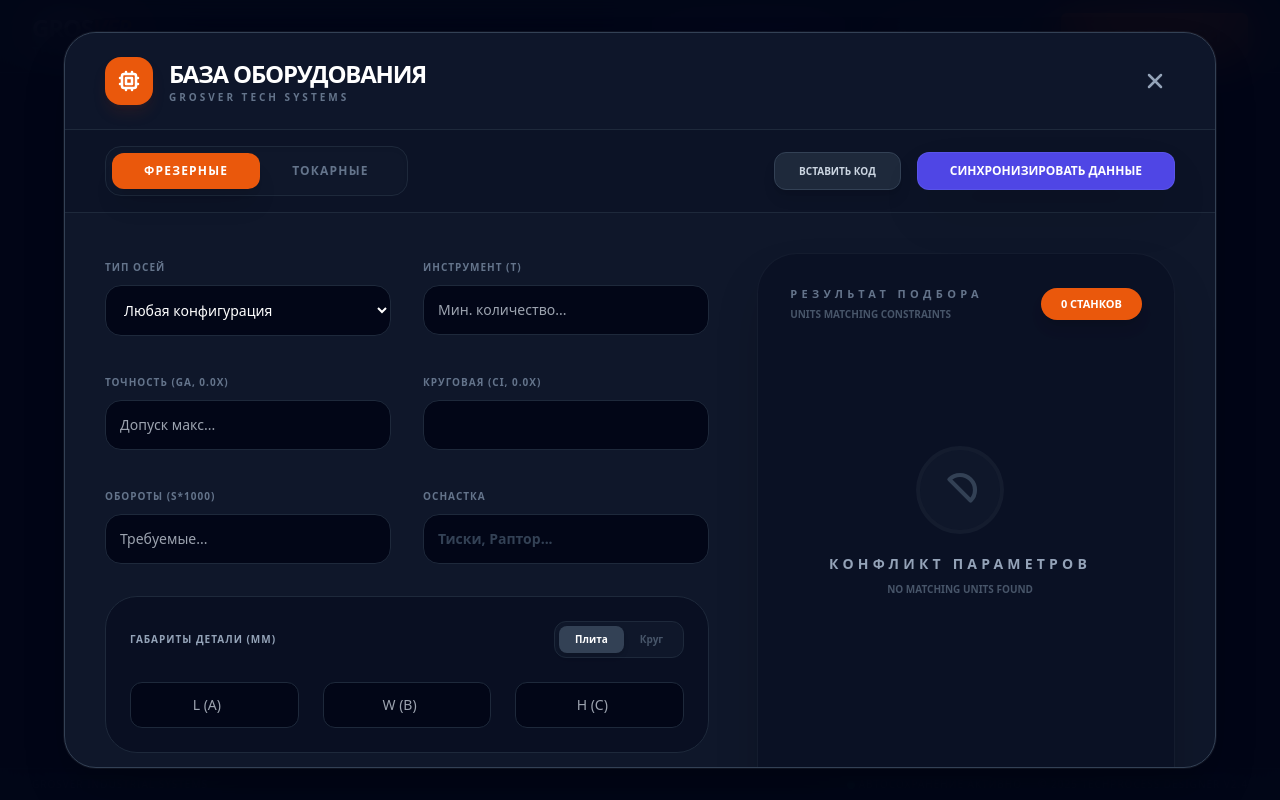
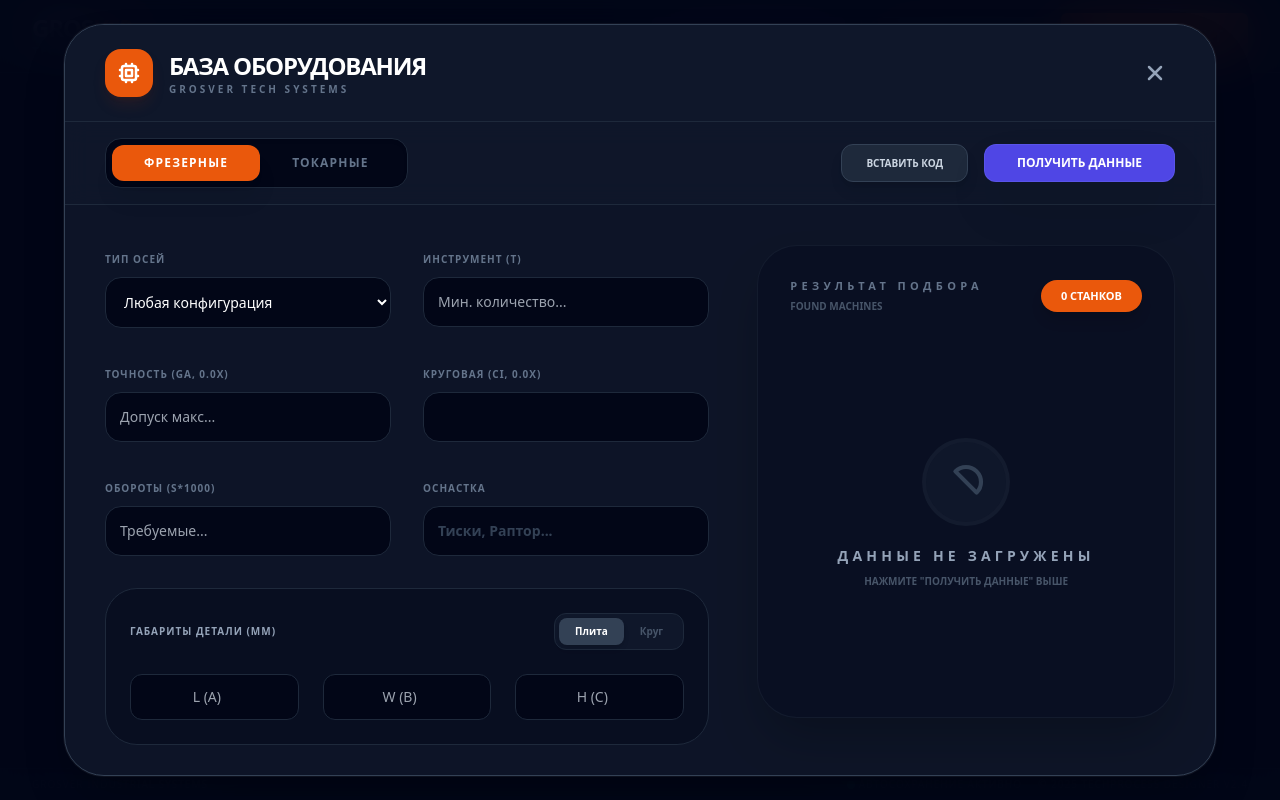
Before and after one commit to gr830/TECHNICAL_PROCESS, a React (Vite) app: page / in a window 1280 px wide. Both pictures are taken after a click on the button "СОСТОЯНИЕ СТАНКОВ". Built offline with nearby package versions, Linux system fonts and the light colour scheme.

Commit message:
feat: upgrade machine status

```diff
--- a/components/MachineStatusModal.tsx
+++ b/components/MachineStatusModal.tsx
@@ -1,5 +1,5 @@
 
-import React, { useState, useEffect, useMemo } from 'react';
+import React, { useState, useMemo } from 'react';
 import { MillingMachineData, TurningMachineData } from '../types';
 
 interface MachineStatusModalProps {
@@ -14,11 +14,14 @@ const MachineStatusModal: React.FC<MachineStatusModalProps> = ({ onClose }) => {
   const [activeTab, setActiveTab] = useState<'milling' | 'turning'>('milling');
   const [mode, setMode] = useState<'filter' | 'code'>('filter');
   const [loading, setLoading] = useState(false);
-  const [machines, setMachines] = useState<(MillingMachineData | TurningMachineData)[]>([]);
+
+  // Раздельное хранение данных для кэширования в памяти
+  const [millingMachines, setMillingMachines] = useState<MillingMachineData[]>([]);
+  const [turningMachines, setTurningMachines] = useState<TurningMachineData[]>([]);
+
   const [searchCode, setSearchCode] = useState('');
   const [dimMode, setDimMode] = useState<'box' | 'round'>('box');
 
-  // Fix: defining isMilling at component scope for use in render and other hooks
   const isMilling = activeTab === 'milling';
 
   // Фильтры Фрезерные
@@ -37,13 +40,18 @@ const MachineStatusModal: React.FC<MachineStatusModalProps> = ({ onClose }) => {
     dimD: '', dimL: '', complexity: ''
   });
 
-  const fetchData = async (type: 'MillingMachines' | 'TurningMachines') => {
+  const fetchData = async () => {
     setLoading(true);
+    const type = isMilling ? 'MillingMachines' : 'TurningMachines';
     try {
       const response = await fetch(`${API_BASE_URL}?type=${type}`);
       if (!response.ok) throw new Error('API Error');
       const data = await response.json();
-      setMachines(data);
+      if (isMilling) {
+        setMillingMachines(data);
+      } else {
+        setTurningMachines(data);
+      }
     } catch (error) {
       console.error(error);
       alert('Ошибка загрузки данных.');
@@ -95,10 +103,9 @@ const MachineStatusModal: React.FC<MachineStatusModalProps> = ({ onClose }) => {
     return sortedPart.every((val, i) => val <= (sortedMachine[i] || 0));
   };
 
+  const currentMachines = isMilling ? millingMachines : turningMachines;
+
   const filteredMachines = useMemo(() => {
-    // Используем isMilling из замыкания (scope компонента)
-
-    // Функция проверки отдельного станка по набору требований
     const checkMachine = (m: any, requirements: any) => {
       if (isMilling) {
         const data = m as MillingMachineData;
@@ -161,7 +168,6 @@ const MachineStatusModal: React.FC<MachineStatusModalProps> = ({ onClose }) => {
       const code = searchCode.trim();
       if (!code) return [];
 
-      // Парсим вставленный код в объект фильтров
       const fragments = code.split(/[_ ]+/).filter(Boolean);
       const parsedFilters: any = isMilling ? {
         axes: '', tools: '', ga: '', ci: '', tooling: '',
@@ -192,7 +198,6 @@ const MachineStatusModal: React.FC<MachineStatusModalProps> = ({ onClose }) => {
           else if (f.startsWith('AH-')) parsedFilters.angledHead = 'minus';
           else if (f.startsWith('BB+')) parsedFilters.boring = 'plus';
           else if (f.startsWith('BB-')) parsedFilters.boring = 'minus';
-          // Габариты: A100xB100xC50
           const boxMatch = f.match(/A(\d+)XB(\d+)XC(\d+)/);
           if (boxMatch) {
             parsedFilters.dimMode = 'box';
@@ -206,10 +211,8 @@ const MachineStatusModal: React.FC<MachineStatusModalProps> = ({ onClose }) => {
             parsedFilters.dimD = roundMatch[1];
             parsedFilters.dimL = roundMatch[2];
           }
-          // Если это просто слово (Тиски, Раптор), запишем в оснастку
           if (!/[0-9+-]/.test(f) && f.length > 2) parsedFilters.tooling = f;
         } else {
-          // Токарные
           if (f.startsWith('DT+')) parsedFilters.drivenTools = 'plus';
           else if (f.startsWith('DT-')) parsedFilters.drivenTools = 'minus';
           else if (f.startsWith('TT+')) parsedFilters.tailstock = 'plus';
@@ -228,16 +231,15 @@ const MachineStatusModal: React.FC<MachineStatusModalProps> = ({ onClose }) => {
         }
       });
 
-      // Также добавим проверку на прямое вхождение имени станка
-      return machines.filter(m => {
+      return currentMachines.filter(m => {
         const mName = (m["Станок"] || "").toString().toLowerCase();
         if (code.toLowerCase().includes(mName)) return true;
         return checkMachine(m, parsedFilters);
       });
     }
 
-    return machines.filter(m => checkMachine(m, { ...(isMilling ? millingFilters : turningFilters), dimMode }));
-  }, [machines, isMilling, mode, millingFilters, turningFilters, searchCode, dimMode]);
+    return currentMachines.filter(m => checkMachine(m, { ...(isMilling ? millingFilters : turningFilters), dimMode }));
+  }, [currentMachines, isMilling, mode, millingFilters, turningFilters, searchCode, dimMode]);
 
   const renderTriState = (label: string, value: TriState, onChange: (v: TriState) => void) => (
     <div className="flex flex-col gap-1.5">
@@ -254,8 +256,11 @@ const MachineStatusModal: React.FC<MachineStatusModalProps> = ({ onClose }) => {
 
   return (
     <div className="fixed inset-0 z-[100] flex items-center justify-center p-4 bg-slate-950/95 backdrop-blur-xl animate-in fade-in duration-300">
-      <div className="bg-slate-900 border border-slate-700 w-full max-w-6xl max-h-[92vh] rounded-[2rem] flex flex-col shadow-2xl overflow-hidden ring-1 ring-white/5">
-        <div className="px-10 py-6 border-b border-slate-800 flex justify-between items-center bg-slate-900/50">
+      <div className="bg-slate-900 border border-slate-700 w-full max-w-6xl max-h-[94vh] rounded-[2.5rem] flex flex-col shadow-2xl overflow-hidden ring-1 ring-white/5">
+
+        {/* Фиксированная шапка */}
+        <div className="shrink-0 z-20">
+          <div className="px-10 py-6 border-b border-slate-800 flex justify-between items-center bg-slate-900">
             <div className="flex items-center gap-4">
               <div className="w-12 h-12 bg-orange-600 rounded-2xl flex items-center justify-center shadow-lg shadow-orange-900/20">
                 <svg className="w-6 h-6 text-white" fill="none" stroke="currentColor" viewBox="0 0 24 24"><path strokeLinecap="round" strokeLinejoin="round" strokeWidth="2.5" d="M9 3v2m6-2v2M9 19v2m6-2v2M5 9H3m2 6H3m18-6h-2m2 6h-2M7 19h10a2 2 0 002-2V7a2 2 0 00-2-2H7a2 2 0 00-2 2v10a2 2 0 002 2zM9 9h6v6H9V9z"/></svg>
@@ -270,20 +275,25 @@ const MachineStatusModal: React.FC<MachineStatusModalProps> = ({ onClose }) => {
             </button>
           </div>
 
-        <div className="px-10 py-4 flex flex-wrap gap-6 items-center justify-between border-b border-slate-800 bg-slate-950/20">
-          <div className="flex bg-slate-900 p-1.5 rounded-2xl border border-slate-800 shadow-inner">
-            <button onClick={() => { setActiveTab('milling'); setMachines([]); }} className={`px-8 py-2.5 rounded-xl text-xs font-black uppercase tracking-widest transition-all ${activeTab === 'milling' ? 'bg-orange-600 text-white shadow-xl' : 'text-slate-500 hover:text-slate-300'}`}>Фрезерные</button>
-            <button onClick={() => { setActiveTab('turning'); setMachines([]); }} className={`px-8 py-2.5 rounded-xl text-xs font-black uppercase tracking-widest transition-all ${activeTab === 'turning' ? 'bg-orange-600 text-white shadow-xl' : 'text-slate-500 hover:text-slate-300'}`}>Токарные</button>
+          <div className="px-10 py-4 flex flex-wrap gap-6 items-center justify-between border-b border-slate-800 bg-slate-900/80 backdrop-blur-md">
+            <div className="flex bg-slate-950 p-1.5 rounded-2xl border border-slate-800 shadow-inner">
+              <button onClick={() => setActiveTab('milling')} className={`px-8 py-2.5 rounded-xl text-xs font-black uppercase tracking-widest transition-all ${activeTab === 'milling' ? 'bg-orange-600 text-white shadow-xl' : 'text-slate-500 hover:text-slate-300'}`}>Фрезерные</button>
+              <button onClick={() => setActiveTab('turning')} className={`px-8 py-2.5 rounded-xl text-xs font-black uppercase tracking-widest transition-all ${activeTab === 'turning' ? 'bg-orange-600 text-white shadow-xl' : 'text-slate-500 hover:text-slate-300'}`}>Токарные</button>
             </div>
             <div className="flex gap-4">
               <button onClick={() => setMode(mode === 'filter' ? 'code' : 'filter')} className="px-6 py-2.5 bg-slate-800 hover:bg-slate-700 text-[10px] font-black uppercase text-slate-300 rounded-xl border border-slate-700 transition-all shadow-lg">{mode === 'filter' ? 'Вставить код' : 'Настроить фильтры'}</button>
-            <button onClick={() => fetchData(isMilling ? 'MillingMachines' : 'TurningMachines')} className="px-8 py-2.5 bg-indigo-600 hover:bg-indigo-500 text-white text-xs font-black uppercase rounded-xl shadow-2xl flex items-center gap-3 transition-all active:scale-95 border border-indigo-400/20">
-              {loading ? <div className="w-4 h-4 border-2 border-white/20 border-t-white rounded-full animate-spin"></div> : 'Синхронизировать данные'}
+              <button onClick={fetchData} className="px-8 py-2.5 bg-indigo-600 hover:bg-indigo-500 text-white text-xs font-black uppercase rounded-xl shadow-2xl flex items-center gap-3 transition-all active:scale-95 border border-indigo-400/20">
+                {loading ? <div className="w-4 h-4 border-2 border-white/20 border-t-white rounded-full animate-spin"></div> : 'Получить данные'}
               </button>
             </div>
           </div>
+        </div>
 
-        <div className="flex-1 overflow-y-auto p-10 grid grid-cols-1 lg:grid-cols-12 gap-12">
+        {/* Область контента с единым скроллом */}
+        <div className="flex-1 overflow-y-auto custom-scrollbar bg-slate-950/10">
+          <div className="p-10 grid grid-cols-1 lg:grid-cols-12 gap-12 min-h-full items-start">
+
+            {/* Левая панель: Фильтры */}
             <div className="lg:col-span-7 space-y-10">
               {mode === 'filter' ? (
                 <div className="grid grid-cols-1 sm:grid-cols-2 gap-8">
@@ -403,32 +413,77 @@ const MachineStatusModal: React.FC<MachineStatusModalProps> = ({ onClose }) => {
                  <div className="bg-slate-950 p-6 rounded-[1.5rem] border border-slate-800 font-mono text-sm text-emerald-400 break-all select-all shadow-inner">{generatedCode || 'Маркер не сформирован'}</div>
               </div>
             </div>
-          <div className="lg:col-span-5 flex flex-col min-h-0 bg-slate-950/30 rounded-[2.5rem] border border-slate-800/50 p-8 shadow-2xl">
-             <div className="flex items-center justify-between mb-8">
-                <div className="flex flex-col"><label className="text-[11px] font-black text-slate-500 uppercase tracking-[0.4em]">Результат подбора</label><span className="text-[10px] text-slate-600 font-bold uppercase mt-1">Units matching constraints</span></div>
+
+            {/* Правая панель: Результаты подбора (теперь без внутреннего скролла) */}
+            <div className="lg:col-span-5 flex flex-col bg-slate-950/30 rounded-[2.5rem] border border-slate-800/50 p-8 shadow-2xl h-fit">
+               <div className="flex items-center justify-between mb-8 shrink-0">
+                  <div className="flex flex-col">
+                    <label className="text-[11px] font-black text-slate-500 uppercase tracking-[0.4em]">Результат подбора</label>
+                    <span className="text-[10px] text-slate-600 font-bold uppercase mt-1">Found machines</span>
+                  </div>
                   <div className="px-5 py-2 bg-orange-600 text-white text-[11px] font-black rounded-full shadow-lg">{filteredMachines.length} СТАНКОВ</div>
                </div>
-             <div className="flex-1 overflow-y-auto space-y-5 pr-3 custom-scrollbar">
+
+               <div className="space-y-5">
                  {filteredMachines.map((m, idx) => (
-                 <div key={idx} className="bg-slate-900/60 border border-slate-800 p-6 rounded-[1.5rem] hover:border-orange-500/50 transition-all group shadow-sm">
+                   <div key={idx} className="bg-slate-900/60 border border-slate-800 p-6 rounded-[1.5rem] hover:border-orange-500/50 transition-all group shadow-sm animate-in fade-in slide-in-from-bottom-2 duration-300">
                      <div className="flex justify-between items-start mb-4">
-                     <div><h4 className="font-black text-white group-hover:text-orange-400 transition-colors uppercase text-lg tracking-tight">{m["Станок"]}</h4><div className="flex gap-2 mt-1"><span className="text-[8px] bg-slate-800 px-2 py-0.5 rounded text-indigo-400 font-bold uppercase">Ready</span><span className="text-[8px] bg-slate-800 px-2 py-0.5 rounded text-emerald-400 font-bold uppercase">Sync OK</span></div></div>
-                     <span className="text-[10px] bg-slate-800 px-3 py-1 rounded-lg text-slate-400 font-mono font-bold border border-slate-700">{isMilling ? (m as MillingMachineData)["Сложность (G)"] : (m as TurningMachineData)["Группа сложн. (G)"]}</span>
+                       <div>
+                         <h4 className="font-black text-white group-hover:text-orange-400 transition-colors uppercase text-lg tracking-tight">{m["Станок"]}</h4>
+                         <div className="flex gap-2 mt-1">
+                           <span className="text-[8px] bg-slate-800 px-2 py-0.5 rounded text-indigo-400 font-bold uppercase">Ready</span>
+                           <span className="text-[8px] bg-slate-800 px-2 py-0.5 rounded text-emerald-400 font-bold uppercase">Sync OK</span>
+                         </div>
+                       </div>
+                       <span className="text-[10px] bg-slate-800 px-3 py-1 rounded-lg text-slate-400 font-mono font-bold border border-slate-700">
+                         {isMilling ? (m as MillingMachineData)["Сложность (G)"] : (m as TurningMachineData)["Группа сложн. (G)"]}
+                       </span>
                      </div>
                      <div className="grid grid-cols-2 gap-x-8 gap-y-3">
-                     <div className="flex flex-col"><span className="text-[9px] text-slate-600 font-black uppercase mb-1">Точность</span><span className="text-xs text-slate-200 font-bold">{isMilling ? (m as MillingMachineData)["Точность (GA)"] : `X:${(m as TurningMachineData)["Точность по X (GAX)"]} Z:${(m as TurningMachineData)["Точность по Z (GAZ)"]}`}</span></div>
-                     <div className="flex flex-col"><span className="text-[9px] text-slate-600 font-black uppercase mb-1">Магазин</span><span className="text-xs text-slate-200 font-bold">{isMilling ? (m as MillingMachineData)["Инстр. (T)"] : (m as TurningMachineData)["Кол-во инстр. (T)"]}</span></div>
-                     <div className="flex flex-col col-span-2 border-t border-slate-800 pt-3"><span className="text-[9px] text-slate-600 font-black uppercase mb-1">Оснащение</span><span className="text-xs text-orange-400/90 font-bold italic">{isMilling ? (m as MillingMachineData)["Оснастка"] : (m as TurningMachineData)["Группа оснастки"]}</span></div>
-                     <div className="flex flex-col col-span-2 border-t border-slate-800 pt-3"><span className="text-[9px] text-slate-600 font-black uppercase mb-1">Рабочая зона</span><span className="text-xs text-slate-400 font-bold">{isMilling ? (m as MillingMachineData)["Габариты (AxBxC / DxL)"] : (m as TurningMachineData)["Габариты (DxL)"]}</span></div>
+                       <div className="flex flex-col">
+                         <span className="text-[9px] text-slate-600 font-black uppercase mb-1">Точность</span>
+                         <span className="text-xs text-slate-200 font-bold">
+                           {isMilling ? (m as MillingMachineData)["Точность (GA)"] : `X:${(m as TurningMachineData)["Точность по X (GAX)"]} Z:${(m as TurningMachineData)["Точность по Z (GAZ)"]}`}
+                         </span>
+                       </div>
+                       <div className="flex flex-col">
+                         <span className="text-[9px] text-slate-600 font-black uppercase mb-1">Магазин</span>
+                         <span className="text-xs text-slate-200 font-bold">
+                           {isMilling ? (m as MillingMachineData)["Инстр. (T)"] : (m as TurningMachineData)["Кол-во инстр. (T)"]}
+                         </span>
+                       </div>
+                       <div className="flex flex-col col-span-2 border-t border-slate-800 pt-3">
+                         <span className="text-[9px] text-slate-600 font-black uppercase mb-1">Оснащение</span>
+                         <span className="text-xs text-orange-400/90 font-bold italic">
+                           {isMilling ? (m as MillingMachineData)["Оснастка"] : (m as TurningMachineData)["Группа оснастки"]}
+                         </span>
+                       </div>
+                       <div className="flex flex-col col-span-2 border-t border-slate-800 pt-3">
+                         <span className="text-[9px] text-slate-600 font-black uppercase mb-1">Рабочая зона</span>
+                         <span className="text-xs text-slate-400 font-bold">
+                           {isMilling ? (m as MillingMachineData)["Габариты (AxBxC / DxL)"] : (m as TurningMachineData)["Габариты (DxL)"]}
+                         </span>
+                       </div>
                      </div>
                    </div>
                  ))}
+
                  {!loading && filteredMachines.length === 0 && (
                    <div className="py-24 text-center flex flex-col items-center gap-6">
-                   <div className="w-20 h-20 bg-slate-900 rounded-full flex items-center justify-center text-slate-700 ring-4 ring-slate-800/50"><svg className="w-10 h-10" fill="none" stroke="currentColor" viewBox="0 0 24 24"><path strokeLinecap="round" strokeLinejoin="round" strokeWidth="2.5" d="M18.364 18.364A9 9 0 005.636 5.636m12.728 12.728L5.636 5.636"/></svg></div>
-                   <div><p className="text-slate-400 text-sm font-black uppercase tracking-[0.3em]">Конфликт параметров</p><p className="text-[10px] text-slate-600 font-bold uppercase mt-2">No matching units found</p></div>
+                     <div className="w-20 h-20 bg-slate-900 rounded-full flex items-center justify-center text-slate-700 ring-4 ring-slate-800/50">
+                       <svg className="w-10 h-10" fill="none" stroke="currentColor" viewBox="0 0 24 24"><path strokeLinecap="round" strokeLinejoin="round" strokeWidth="2.5" d="M18.364 18.364A9 9 0 005.636 5.636m12.728 12.728L5.636 5.636"/></svg>
+                     </div>
+                     <div>
+                       <p className="text-slate-400 text-sm font-black uppercase tracking-[0.3em]">
+                         {currentMachines.length === 0 ? 'Данные не загружены' : 'Конфликт параметров'}
+                       </p>
+                       <p className="text-[10px] text-slate-600 font-bold uppercase mt-2">
+                         {currentMachines.length === 0 ? 'Нажмите "Получить данные" выше' : 'No matching units found'}
+                       </p>
+                     </div>
                    </div>
                  )}
+               </div>
             </div>
           </div>
         </div>
```
Also changed, not shown: components/AIAssistant.tsx (deleted, +0 -121 lines), services/geminiService.ts (deleted, +0 -67 lines). Lines whose indentation alone changed are shown as unchanged.
